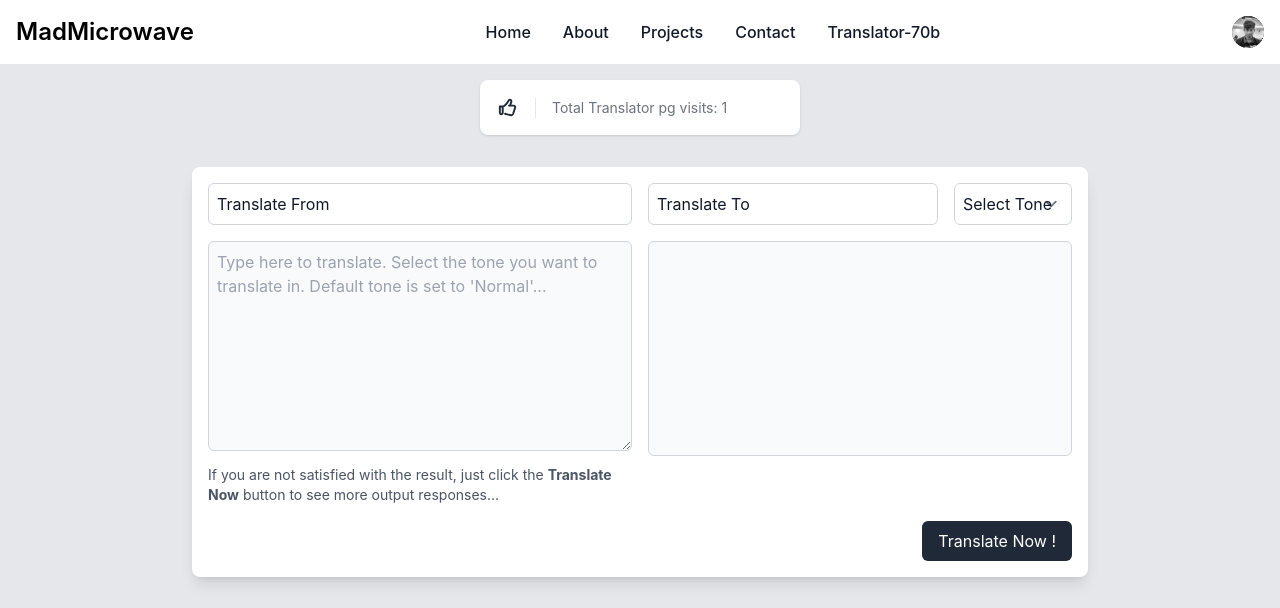
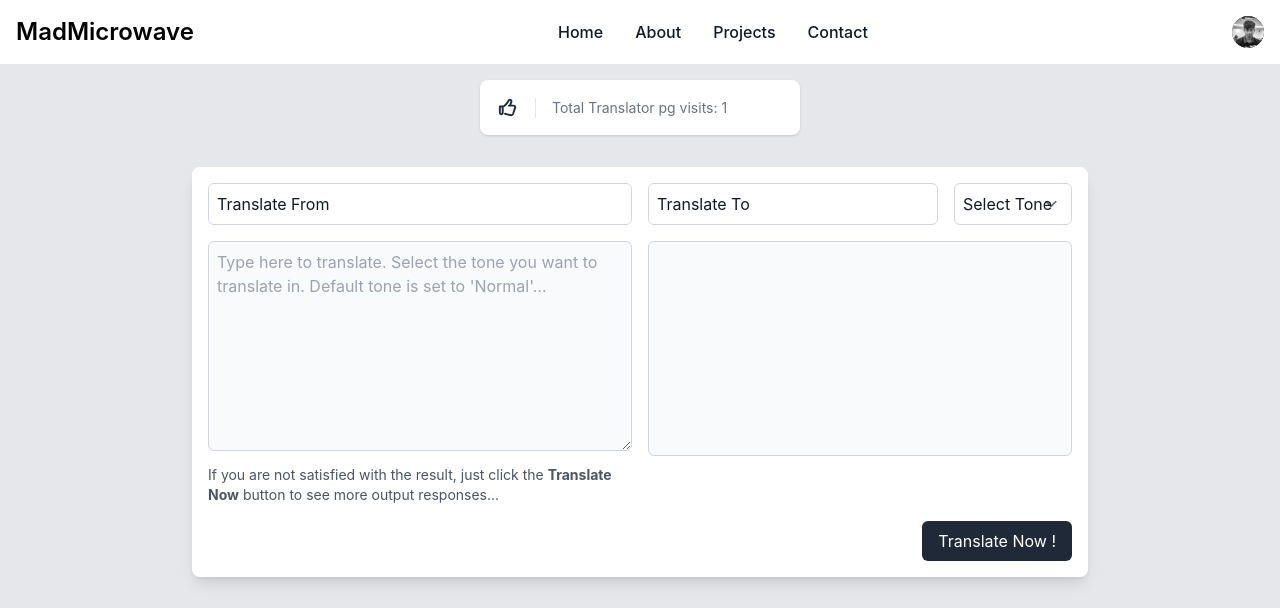
Before and after one commit to ayush01thakur/MadMicrowave-experiments, a Django app: page /projects/translator-70b/ in a window 1280 px wide. Shown: the top 608 px of the page. Run offline with Django 5.2, Linux system fonts and the light colour scheme; data comes from the database, SQL or seed files in the repository; some libraries are stand-ins or nearby versions.

Commit message:
fixed some bugs on projects urls

```diff
--- a/src/templates/baseContent/navbar.html
+++ b/src/templates/baseContent/navbar.html
@@ -48,9 +48,10 @@
       <li>
         <a href="#" class="block py-2 px-3 text-gray-900 rounded hover:bg-gray-100 md:hover:bg-transparent md:hover:text-amber-700 md:p-0">Contact</a>
       </li>
-      <li>
+      <!-- <li>
         <a href="{% url 'translator:translator-70b' %}" class="block py-2 px-3 rounded md:p-0 {% if request.path == '/translator/translator-70b/' %}text-white bg-slate-800 md:bg-transparent md:text-amber-700{% else %}text-gray-900 hover:bg-gray-100 md:hover:bg-transparent md:hover:text-amber-700{% endif %}" {% if request.path == '/translator/translator-70b/' %}aria-current="page"{% endif %}>Translator-70b</a>
-      </li>
+      </li> -->
+
     </ul>
   </div>
   </div>
--- a/src/templates/projects.html
+++ b/src/templates/projects.html
@@ -12,7 +12,7 @@
 
     <div class="grid grid-cols-1 md:grid-cols-2 lg:grid-cols-3 gap-8">
         {% for project in projects %}
-        <a href={{ project.project_url }} target="_blank">
+        <a href="{{ project.project_url }}" target="_blank">
             <div class="bg-white rounded-lg shadow-md overflow-hidden">
                 <img src="/static/projectsImages/{{project.project_title}}.png" alt="{{ project.project_title }}" class="w-full h-auto md:h-48 md:object-cover">
                 <div class="p-6">
--- a/src/tphome/urls.py
+++ b/src/tphome/urls.py
@@ -21,15 +21,13 @@ from django.urls import path, include
 from . import views
 from projectsDB.views import addProjects
 
-from django.conf import settings
-from django.conf.urls.static import static
 
 urlpatterns = [
     path("admin/", admin.site.urls),
     path("", views.home, name='home'),
 
     path("projects/", views.projects, name="projects"),
-    path('projects/', include('Translator_basic_1.urls')), #this is from the Translator_basic_1 application.
+    path('projects/', include('Translator_basic_1.urls', namespace='translator')), #this is from the Translator_basic_1 application.
 
 
 
--- a/src/tphome/views.py
+++ b/src/tphome/views.py
@@ -2,7 +2,7 @@ from django.shortcuts import render, redirect
 
 from django.core.paginator import Paginator
 from projectsDB.models import ProjectsDetails
-
+from django.urls import reverse
 
 def home(request):
 
```
